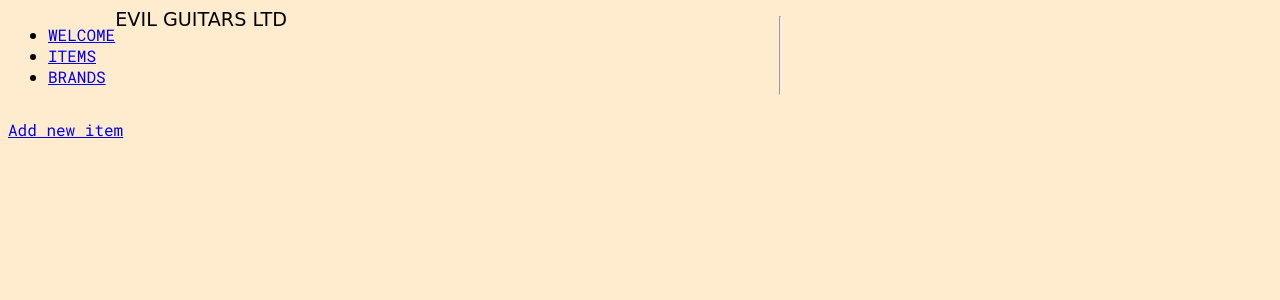
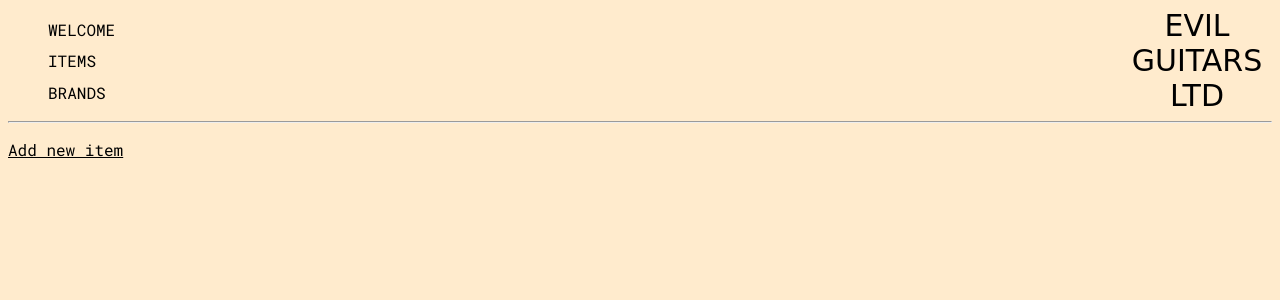
Before and after one commit to harging/Guitar_Shop, a Flask app: page /items in a window 1280 px wide. Shown: the top 300 px of the page. Run offline with Flask 2, Linux system fonts and the light colour scheme; data that the repository does not hold is empty; some libraries are stand-ins or nearby versions; some web fonts are replaced.

Commit message:
flexbox set up for homepage and nav and colour showing low/out stock

```diff
--- a/controllers/brands_controller.py
+++ b/controllers/brands_controller.py
@@ -20,13 +20,11 @@
 # POST '/brands'
 @brands_blueprint.route("/brands",  methods=['POST'])
 def create_item():
-    print(request.form)
     name = request.form['name']
     status  = request.form['active']
     brand = Brand(name, status)
     brand_repo.save(brand)
     return redirect('/brands')
-
 
 # SHOW
 # GET '/brands/<id>'
--- a/repositories/brand_repository.py
+++ b/repositories/brand_repository.py
@@ -22,7 +22,6 @@
         brand = Brand(row['name'], row['active'], row['id'])
         brands.append(brand)
     return brands
-
 
 def select(id):
     brand = None
--- a/static/style.css
+++ b/static/style.css
@@ -1,3 +1,23 @@
+.flex-container {
+    display: flex;
+    flex-direction: column;
+    list-style: none;
+    justify-content: space-evenly;
+    width: 150px;
+    padding: 20;
+    margin: 0;
+}
+
+nav {
+    display: flex;
+    justify-content: space-between;
+}
+
+a.nav-link {
+    color: black;
+    text-decoration: none;
+}
+
 head {
     font-family: 'Roboto Mono', monospace;
 }
@@ -9,26 +29,43 @@
 
 .menu {
     display: flex;
-    flex-direction: left;
+    flex-direction: row;
 }
 
 .logo {
     display: flex;
     font-family: 'New Rocker', cursive;
-    font-size: larger;
-    flex-direction: right;
+    font-size: 30px;
     text-align: center;
+    justify-content: center;
+    width: 150px;
 }
-.container {
+
+a.logo {
+    color: black;
+    text-decoration: none;
+}
+
+.welcome-message {
     text-align: center;
     flex-direction: center;
     margin: 100px;
 }
 
+a.item {
+    color: black;
+}
+
+a.brand {
+    color: black;
+}
+
 .content-out {
-    color: red;
+    color: black;
+    background-color: #ff6961;
 }
 
 .content-low {
-    color: yellow;
+    color: black;
+    background-color: #fdfd96;
 }
--- a/templates/base.html
+++ b/templates/base.html
@@ -14,25 +14,22 @@
     <link href="https://fonts.googleapis.com/css2?family=New+Rocker&display=swap" rel="stylesheet">
     <title>CompASS</title>
 </head>
-<body>
+  <body>
     <header>
-      <nav class="menu">
-        <ul>
-          <li><a href="/">WELCOME</a></li>
-          <li><a href="/items">ITEMS</a></li>
-          <li><a href="/brands">BRANDS</a></li>
+      <nav>
+        <ul class="flex-container">
+          <li><a href="/" class="nav-link">WELCOME</a></li>
+          <li><a href="/items" class="nav-link">ITEMS</a></li>
+          <li><a href="/brands" class="nav-link">BRANDS</a></li>
         </ul>
-        <div class="logo">EVIL GUITARS LTD</div>
-        <hr>
+        <a href="/" class="logo">EVIL GUITARS LTD</a>
       </nav>
+      <hr>
 
     </header>
     <div>
       {% block content %}
       {% endblock %}
     </div>
-
-    {% block home %}
-    {% endblock %}
   </body>
 </html>
--- a/templates/brands/show.html
+++ b/templates/brands/show.html
@@ -4,7 +4,7 @@
 
   <div>
     <p>{{ brand.name }}</p>
-    <p>{{ brand.status }}</p>
+    <p>{% if brand.active == True %} Currently active {% elif brand.active == False %} Not currently active {% endif %}</p>
     <p><a href="/brands/{{brand.id}}/edit">Edit</a></p>
   </div>
 
--- a/templates/index.html
+++ b/templates/index.html
@@ -1,7 +1,7 @@
 {% extends 'base.html' %}
 
 {% block content %}
-<div class="container">
+<div class="welcome-message">
     <p>
         <h1>Welcome to Computerised Asset System (CompASS)</h1>
         <h3><i>It helps you find your way</i></h3>
--- a/templates/items/index.html
+++ b/templates/items/index.html
@@ -3,26 +3,22 @@
 
 
 {% for item in all_items %}
-  <div class="item">
-    {% if item.stock_quantity == 0 %}
-    <div class="content-out">
-    {% endif %}
 
-    {% if item.stock_quantity == range(1,3) %}
-    <div class="content-low">
-    {% endif %}
-
-      <a href="/items/{{item.id}}">
+  <div>
+      <a href="/items/{{item.id}}" {% if item.stock_quantity == 0 %} class="content-out" {% elif item.stock_quantity <= 3 %} class="content-low" {% else %}  class="item" {% endif %}>
         {{ item.brand.name }},
         {{ item.name }},
         Stock: {{ item.stock_quantity }}
       </a>
     </div>
   </div>
+
 {% endfor %}
+
 <div>
   <p>
-    <a href="/items/new">Add new item</a>
+    <a href="/items/new"  class="item">Add new item</a>
   </p>
 </div>
+
 {% endblock %}
```
Also changed, not shown: templates/brands/index.html (+9 -7 lines), templates/items/show.html (+7 -7 lines).
